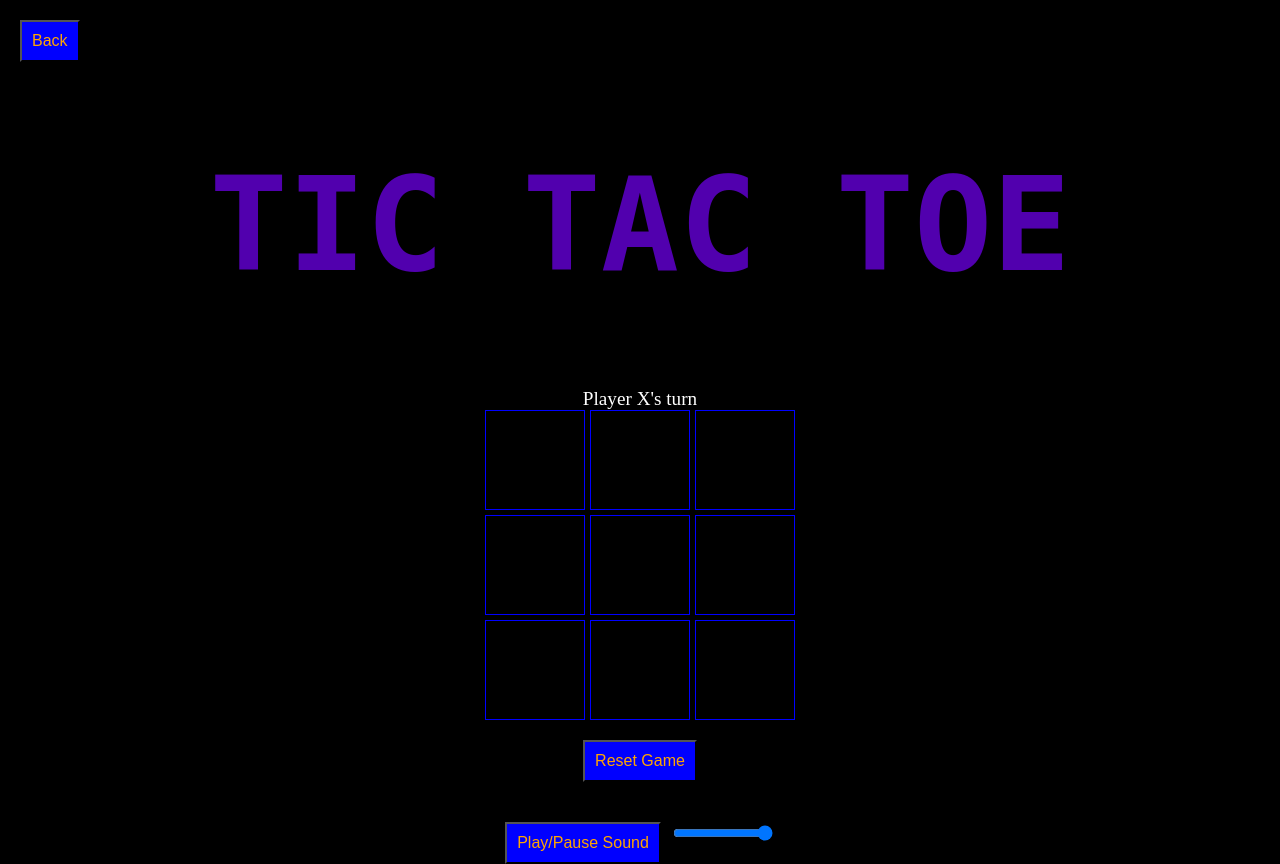
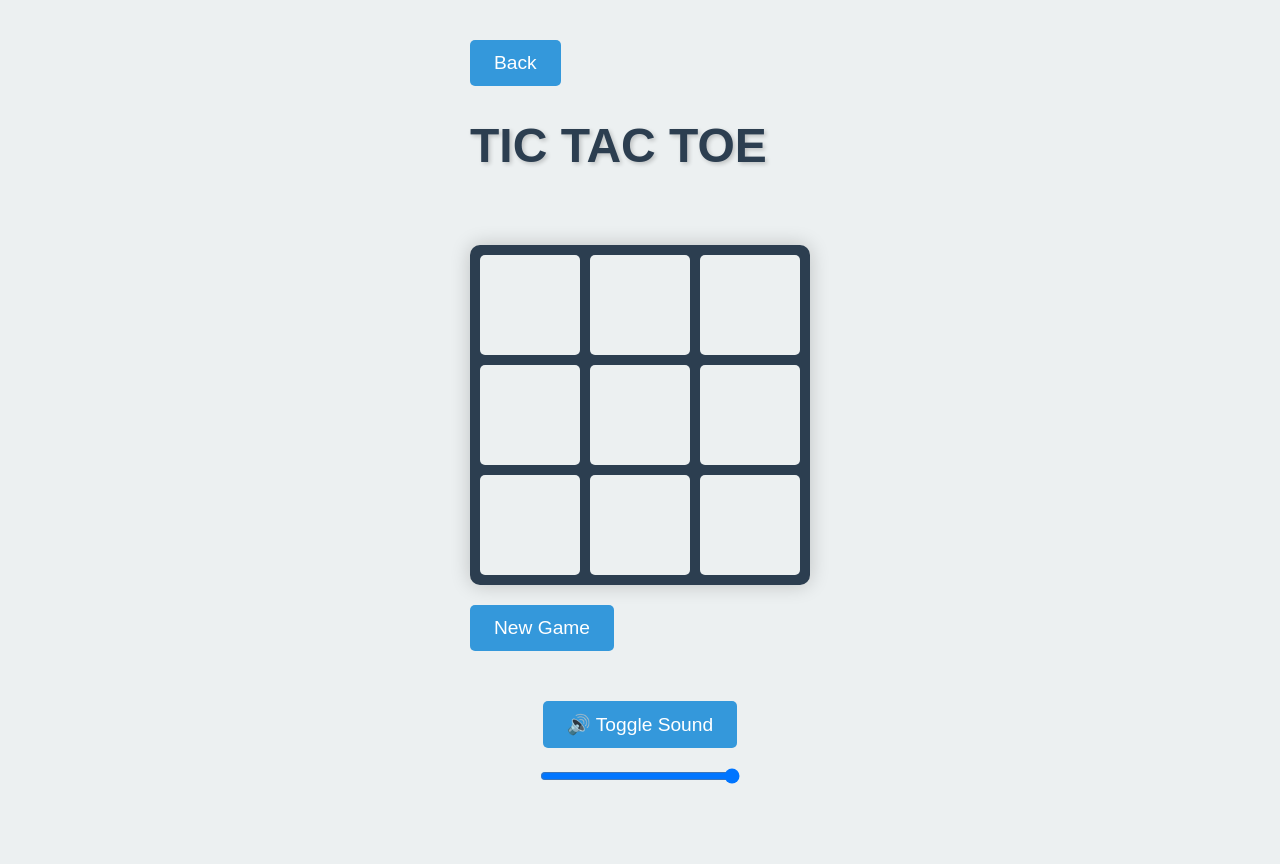
Before and after one commit to GarettOS/GarettOS-mashup, a Django app: page /games/tic-tac-toe/ in a window 1280 px wide. After the commit the page ends 784 px from the top, so only its background shows below. Run offline with Django 4.2, Linux system fonts and the light colour scheme.

Commit message:
fixed some things

```diff
--- a/backend/games/static/games/tic_tac_toe.css
+++ b/backend/games/static/games/tic_tac_toe.css
@@ -1,86 +1,126 @@
-html, body {
-    height: 100%;
-    margin: 0;
+:root {
+    --primary-color: #2c3e50;
+    --secondary-color: #3498db;
+    --background-color: #ecf0f1;
+    --cell-size: 100px;
 }
 
-#wrapper {
-    min-height: 100%;
-    background-color: black;
+body {
+    background-color: var(--background-color);
+    font-family: 'Arial', sans-serif;
+    display: flex;
+    flex-direction: column;
+    align-items: center;
+    min-height: 100vh;
+    margin: 0;
+    padding: 20px;
 }
 
 h1 {
-    font-family: monospace;
-    font-size: 10em;
-    animation: color-change 0.5s infinite;
-}
-
-@keyframes color-change {
-    0% { color: red; }
-    50% { color: blue; }
-    100% { color: yellow; }
-  }
-
-.game-container {
-    display: flex;
-    flex-direction: column;
-    align-items: center;
-    justify-content: center;
-
+    color: var(--primary-color);
+    font-size: 3rem;
+    text-shadow: 2px 2px 4px rgba(0, 0, 0, 0.2);
+    margin-bottom: 20px;
 }
 
 .message {
-    font-size: 1.2em;
-    color: white;
+    font-size: 1.5rem;
+    color: var(--primary-color);
+    margin: 20px 0;
+    font-weight: bold;
+    min-height: 2rem;
 }
 
 #tic-tac-toe-board {
     display: grid;
-    grid-template-columns: repeat(3, 100px);
-    grid-template-rows: repeat(3, 100px);
-    gap: 5px;
+    grid-template-columns: repeat(3, var(--cell-size));
+    gap: 10px;
+    background-color: var(--primary-color);
+    padding: 10px;
+    border-radius: 10px;
+    box-shadow: 0 0 20px rgba(0, 0, 0, 0.2);
 }
 
 .cell {
-    border: 1px solid blue;
+    background-color: var(--background-color);
+    height: var(--cell-size);
     display: flex;
     align-items: center;
     justify-content: center;
+    font-size: 3rem;
+    font-weight: bold;
+    color: var(--primary-color);
     cursor: pointer;
-    color:white;
-    font-size: 3em;
+    border-radius: 5px;
+    transition: all 0.3s ease;
 }
 
 .cell:hover {
-    background-color:darkblue
+    background-color: #bdc3c7;
+    transform: scale(0.98);
+}
+
+.cell.x {
+    color: #e74c3c;
+}
+
+.cell.o {
+    color: #2980b9;
 }
 
 button {
     margin-top: 20px;
-    padding: 10px 10px;
-    font-size: 1em;
-    background-color: blue;
-    color: orange
+    padding: 12px 24px;
+    font-size: 1.2rem;
+    background-color: var(--secondary-color);
+    color: white;
+    border: none;
+    border-radius: 5px;
+    cursor: pointer;
+    transition: all 0.3s ease;
 }
 
-#back-button {
-    margin-left: 20px;
-    background-color: blue;
-    color: orange
+button:hover {
+    background-color: #2980b9;
+    transform: scale(1.05);
 }
 
 .audio-controls {
-    margin-top: 20px;
+    margin-top: 30px;
     display: flex;
+    flex-direction: column;
     align-items: center;
     gap: 10px;
 }
 
-.audio-controls button {
-    margin-top: 20px;
-    padding: 10px 10px;
-    font-size: 1em;
+.audio-controls input[type="range"] {
+    width: 200px;
+    margin: 10px 0;
 }
 
-.audio-controls input[type="range"] {
-    width: 100px;
+/* Animation for winning cells */
+@keyframes winner {
+    0% { transform: scale(1); }
+    50% { transform: scale(1.1); }
+    100% { transform: scale(1); }
 }
+
+.winner {
+    animation: winner 0.5s ease infinite;
+    background-color: #27ae60 !important;
+    color: white !important;
+}
+
+* {
+    /* Removes the blinking cursor */
+    caret-color: transparent;
+    -webkit-user-select: none;  /* Safari */
+    -ms-user-select: none;      /* IE 10 and IE 11 */
+    user-select: none;          /* Standard syntax */
+}
+
+/* Keep cursor for volume slider */
+input[type="range"] {
+    caret-color: auto;
+    user-select: auto;
+}
--- a/backend/games/static/games/tic_tac_toe.js
+++ b/backend/games/static/games/tic_tac_toe.js
@@ -1,7 +1,7 @@
 class TicTacToe {
     constructor() {
         this.cells = document.querySelectorAll('.cell');
-        this.resetButton = document.querySelector('button[onclick="resetGame()"]');
+        this.resetButton = document.getElementById('reset-button');
         this.messageDisplay = document.querySelector('.message');
         this.currentPlayer = 'X';
         this.board = Array(9).fill('');
@@ -12,6 +12,7 @@
             [0, 4, 8], [2, 4, 6]             // Diagonals
         ];
 
+        this.resetButton.addEventListener('click', () => this.resetGame());
         this.initialize();
     }
 
@@ -20,7 +21,6 @@
         this.cells.forEach(cell => {
             cell.addEventListener('click', (e) => this.handleCellClick(e));
         });
-        this.resetButton.addEventListener('click', () => this.resetGame());
     }
 
     updateMessage(message) {
@@ -31,16 +31,20 @@
         const clickedCell = event.target;
         const cellIndex = parseInt(clickedCell.getAttribute('data-index'));
 
-        // Ignore if cell is already filled
         if (this.board[cellIndex]) return;
 
-        // Update board state and UI
         this.board[cellIndex] = this.currentPlayer;
         clickedCell.textContent = this.currentPlayer;
+        clickedCell.classList.add(this.currentPlayer.toLowerCase());
 
-        // Check game status
+        clickedCell.style.transform = 'scale(0)';
+        setTimeout(() => {
+            clickedCell.style.transform = 'scale(1)';
+        }, 50);
+
         if (this.checkWinner()) {
             this.updateMessage(`Player ${this.currentPlayer} wins!`);
+            this.highlightWinningCells();
             this.endGame();
             return;
         }
@@ -51,7 +55,6 @@
             return;
         }
 
-        // Switch players
         this.currentPlayer = this.currentPlayer === 'X' ? 'O' : 'X';
         this.updateMessage(`Player ${this.currentPlayer}'s turn`);
     }
@@ -79,13 +82,55 @@
         this.currentPlayer = 'X';
         this.cells.forEach(cell => {
             cell.textContent = '';
+            cell.className = 'cell';
+            cell.style.transform = '';
             cell.addEventListener('click', (e) => this.handleCellClick(e));
         });
         this.updateMessage(`Player ${this.currentPlayer}'s turn`);
     }
+
+    highlightWinningCells() {
+        const winningCombo = this.getWinningCombo();
+        if (winningCombo) {
+            winningCombo.forEach(index => {
+                const cell = document.querySelector(`[data-index="${index}"]`);
+                cell.classList.add('winner');
+            });
+        }
+    }
+
+    getWinningCombo() {
+        for (let combo of this.winningCombinations) {
+            if (combo.every(index => this.board[index] === this.currentPlayer)) {
+                return combo;
+            }
+        }
+        return null;
+    }
 }
 
-// Initialize game when DOM is loaded
 document.addEventListener('DOMContentLoaded', () => {
     window.game = new TicTacToe();
 });
+
+window.resetGame = function() {
+    // Reset the board array
+    board = [
+        '', '', '',
+        '', '', '',
+        '', '', ''
+    ];
+
+    // Reset current player
+    currPlayer = 'X';
+
+    // Clear all cells
+    const cells = document.querySelectorAll('.cell');
+    cells.forEach(cell => {
+        cell.textContent = '';
+        cell.className = 'cell';
+    });
+
+    // Reset message
+    document.querySelector('.message').textContent = `Player ${currPlayer} turn`;
+}
--- a/backend/games/templates/games/tic-tac-toe.html
+++ b/backend/games/templates/games/tic-tac-toe.html
@@ -36,11 +36,11 @@
             </div>
 
             <!-- Reset Button -->
-            <button id="reset-button">Reset Game</button>
+            <button onclick="resetGame()">New Game</button>
 
             <!-- Audio Controller -->
             <div class="audio-controls">
-                <button onclick="toggleAudio()">Play/Pause Sound</button>
+                <button onclick="toggleAudio()">🔊 Toggle Sound</button>
                 <input type="range" id="volume-control" min="0" max="1" step="0.01" onchange="changeVolume(this.value)" value="1">
             </div>
 
```
